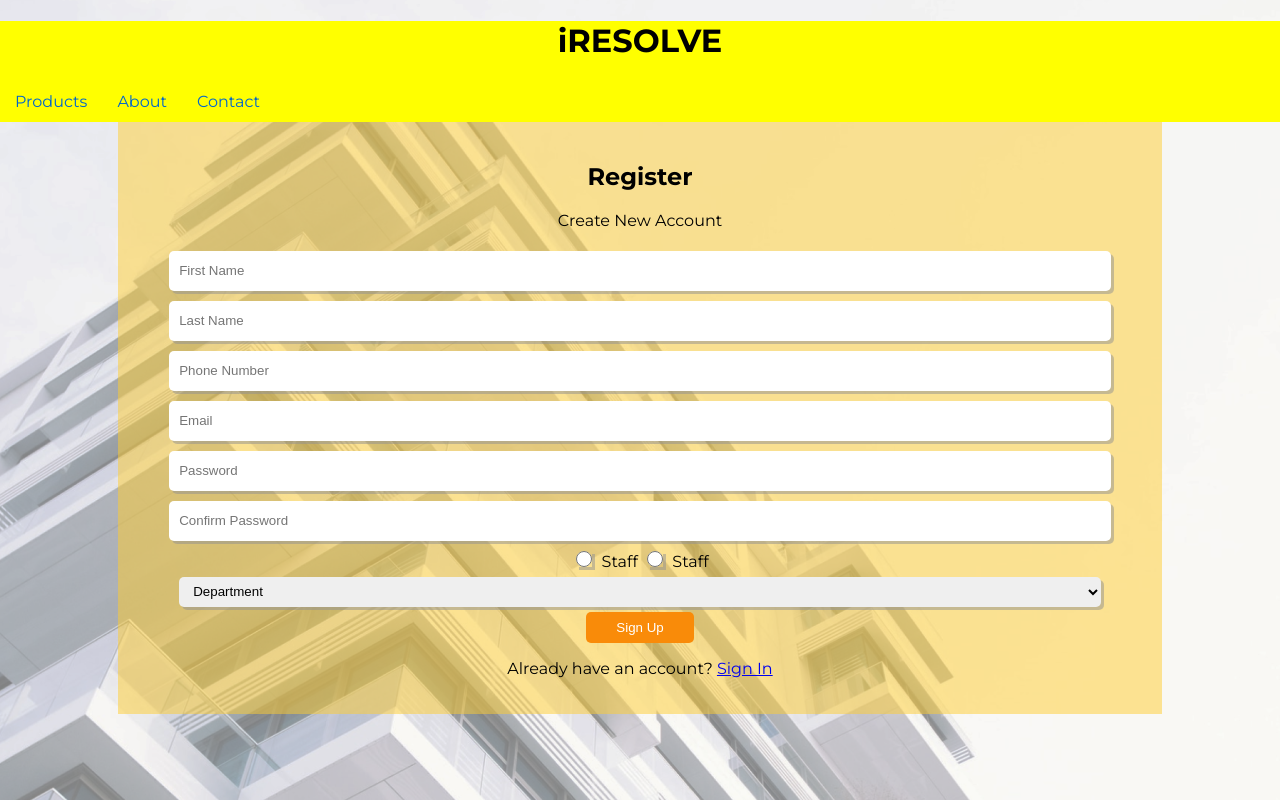
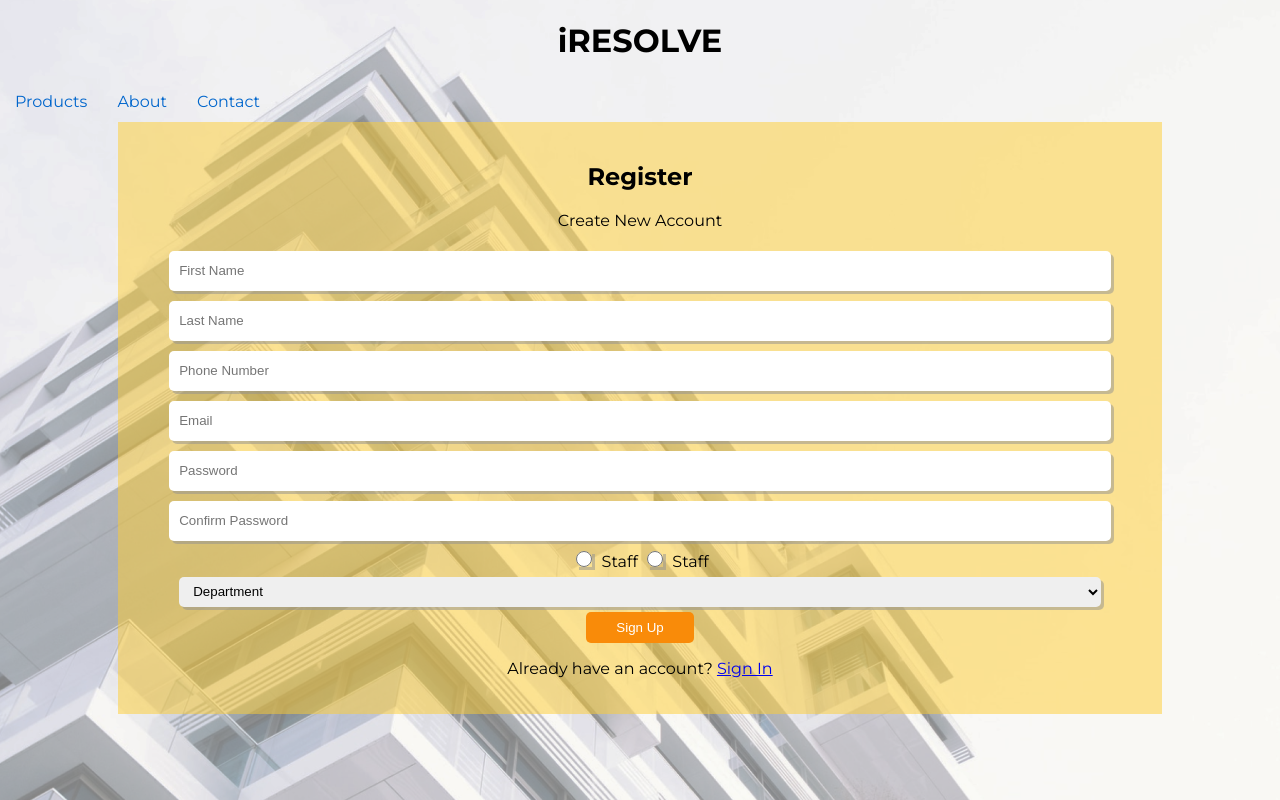
Before and after one commit to fasanyasam/sn-resposive-light-dark-theme, a plain HTML site: page index.html in a window 1280 px wide. Drawn offline with Linux system fonts and the light colour scheme.

Commit message:
css update

```diff
--- a/css/style.css
+++ b/css/style.css
@@ -186,11 +186,7 @@
 }
 
 /* General Styling  */
-header{
-  background-color: yellow;
-  margin-top: 0;
-  padding-top: 0;
-}
+
 body{
   background-image: url(/images/bg.png);
 }
```
